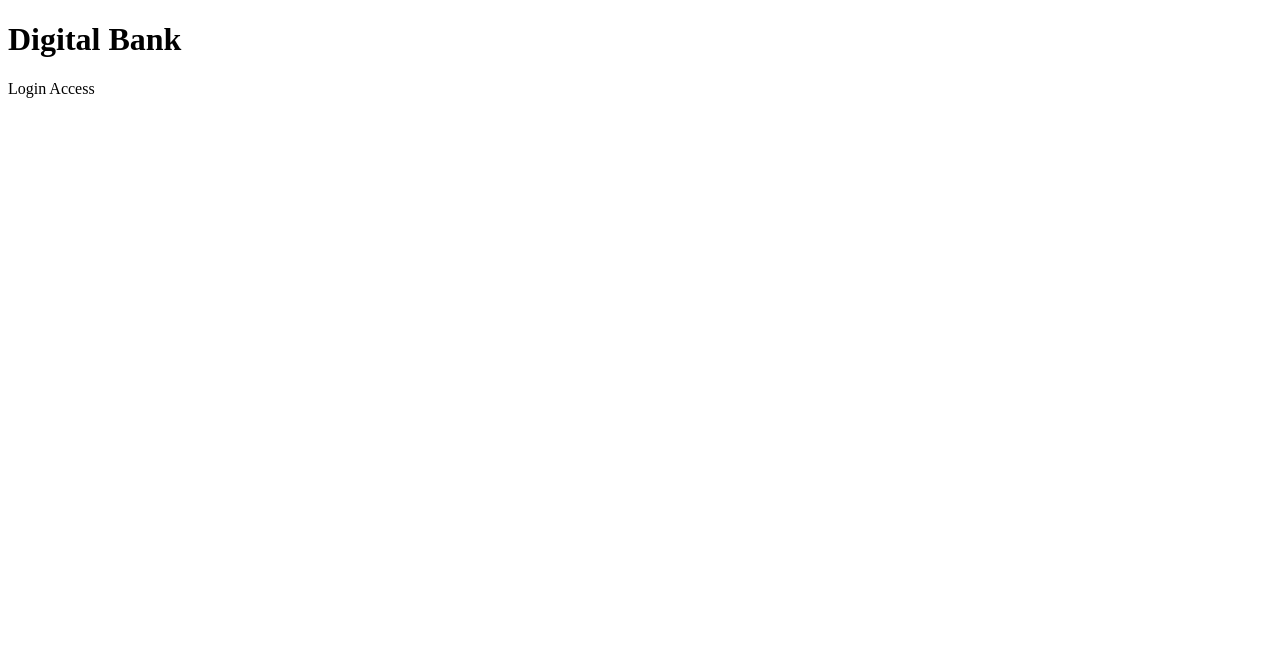
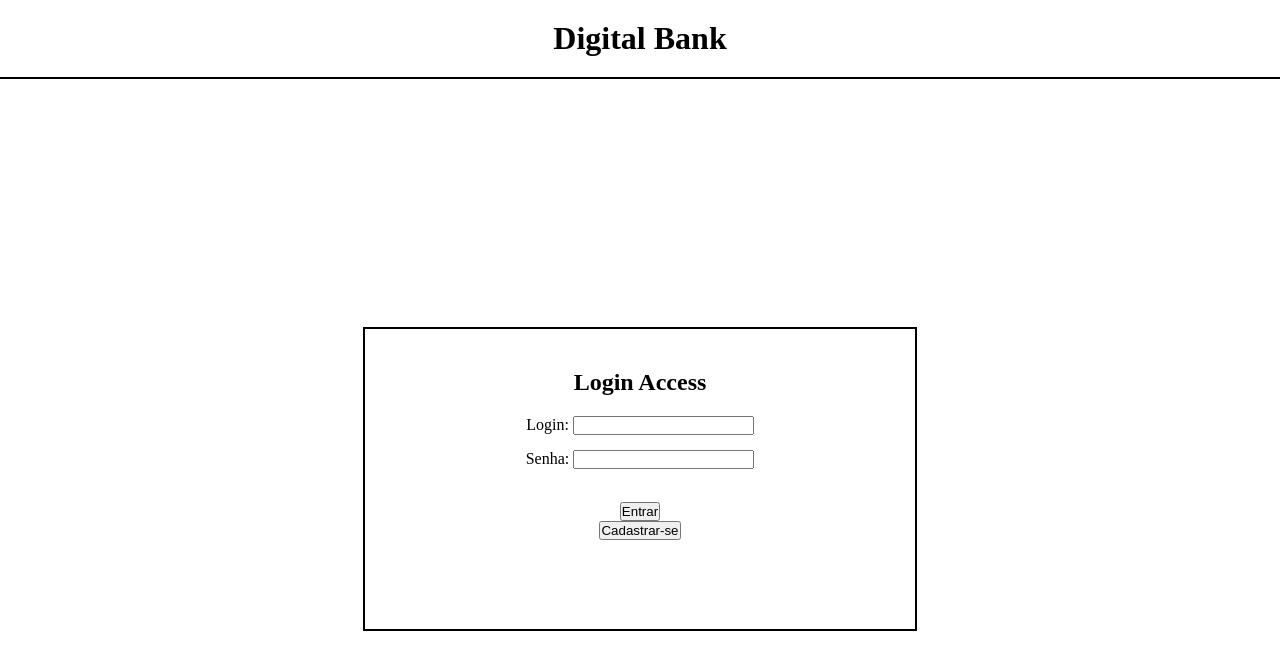
Before and after one commit to josiasfelipe/digital-bank-project, a plain HTML site: page index.html in a window 1280 px wide. Drawn offline with Linux system fonts and the light colour scheme.

Commit message:
Criando Interface de Login
Iniciei a criação da interface de login apenas com o mais básico.

```diff
--- a/index.html
+++ b/index.html
@@ -8,7 +8,22 @@
     <link rel="stylesheet" href="style/main-style.css">
 </head>
 <body>
-    <h1>Digital Bank</h1>
-    <p>Login Access</p>
+    <header>
+        <h1>Digital Bank</h1>
+    </header>
+    <main>
+        <div id="login-access">
+            <h2>Login Access</h2>
+            <p>
+                Login: <input type="text" name="login" id="login">
+            </p>
+            <p>
+                Senha: <input type="password" name="senha" id="senha">
+            </p>
+             <br>
+            <input type="button" value="Entrar"> <br>
+            <input type="button" value="Cadastrar-se"> <br>
+        </div>
+    </main>
 </body>
 </html>
--- a/style/main-style.css
+++ b/style/main-style.css
@@ -1 +1,39 @@
 @charset "UTF-8";
+
+* {
+    margin: 0px;
+    padding: 0px;
+}
+
+header {
+    padding: 20px;
+    text-align: center;
+    border-bottom: 2px solid black;
+}
+
+main {
+    position: relative;
+    height: 100vh;
+    width: 100vw;
+}
+
+#login-access {
+    position: absolute;
+    top: 50%;
+    left: 50%;
+    transform: translate(-50%, -50%);
+
+    height: 300px;
+    width: 550px;
+    text-align: center;
+    border: 2px solid black ;
+}
+
+#login-access > h2 {
+    padding: 20px;
+    margin-top: 20px;
+}
+
+#login-access > p {
+    margin-bottom: 15px;
+}
```
